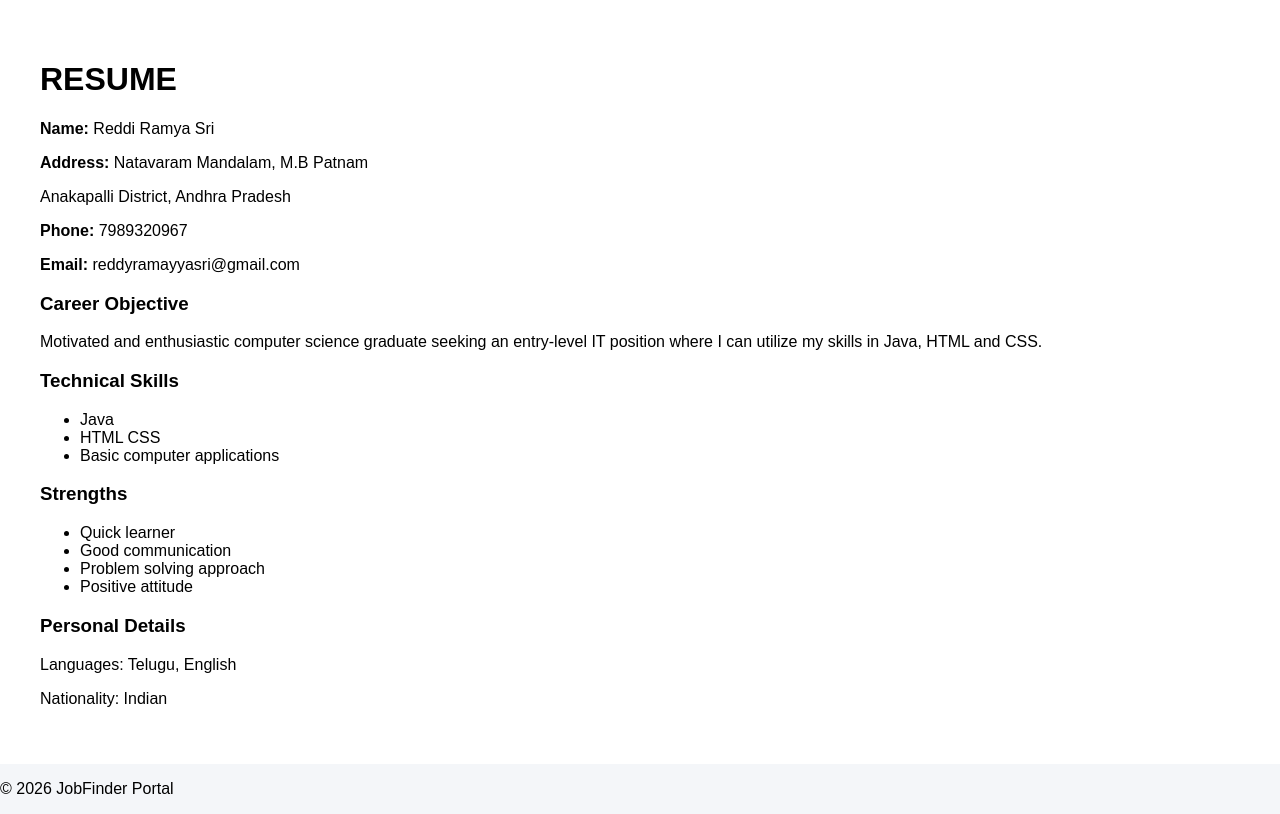
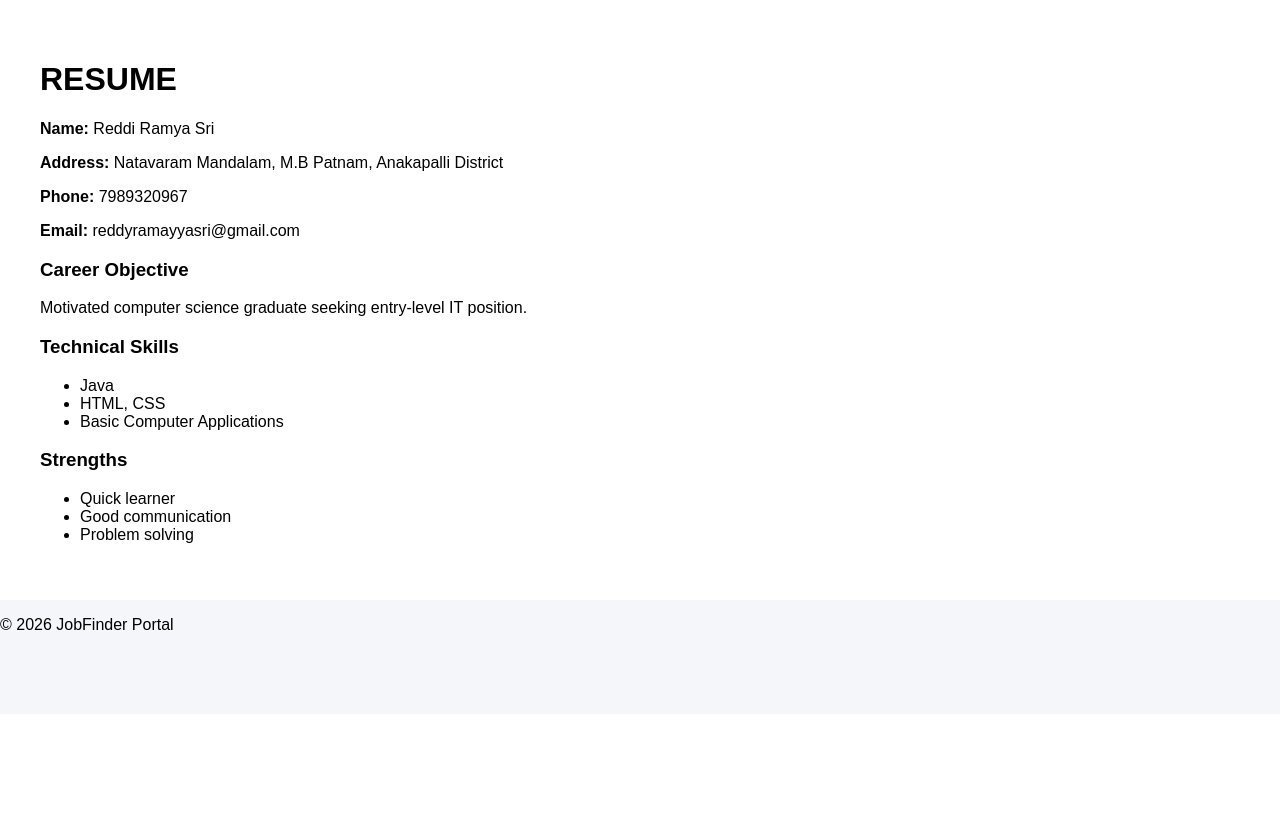
Before and after one commit to sarathkondepudi/job-portal, a Flask app: page /resume in a window 1280 px wide. Shown: the part 86-900 px from the top of the page. After the commit the page ends 716 px from the top, so only its background shows below. Run offline with Flask 3, Linux system fonts and the light colour scheme.

Commit message:
Revise resume.html for clarity and structure
Updated resume template with improved formatting and content.

```diff
--- a/templates/resume.html
+++ b/templates/resume.html
@@ -7,39 +7,26 @@
 <h1>RESUME</h1>
 
 <p><b>Name:</b> Reddi Ramya Sri</p>
-<p><b>Address:</b> Natavaram Mandalam, M.B Patnam</p>
-<p>Anakapalli District, Andhra Pradesh</p>
-
+<p><b>Address:</b> Natavaram Mandalam, M.B Patnam, Anakapalli District</p>
 <p><b>Phone:</b> 7989320967</p>
 <p><b>Email:</b> reddyramayyasri@gmail.com</p>
 
 <h3>Career Objective</h3>
-
-<p>
-Motivated and enthusiastic computer science graduate seeking an entry-level IT position where I can utilize my skills in Java, HTML and CSS.
-</p>
+<p>Motivated computer science graduate seeking entry-level IT position.</p>
 
 <h3>Technical Skills</h3>
-
 <ul>
 <li>Java</li>
-<li>HTML CSS</li>
-<li>Basic computer applications</li>
+<li>HTML, CSS</li>
+<li>Basic Computer Applications</li>
 </ul>
 
 <h3>Strengths</h3>
-
 <ul>
 <li>Quick learner</li>
 <li>Good communication</li>
-<li>Problem solving approach</li>
-<li>Positive attitude</li>
+<li>Problem solving</li>
 </ul>
-
-<h3>Personal Details</h3>
-
-<p>Languages: Telugu, English</p>
-<p>Nationality: Indian</p>
 
 </div>
 
```
